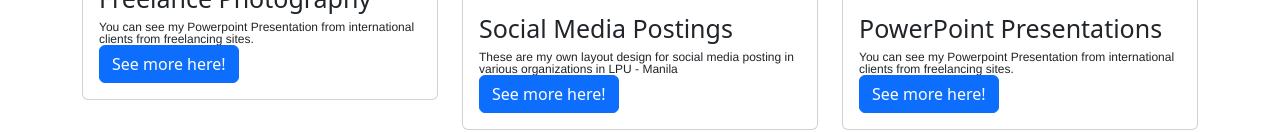
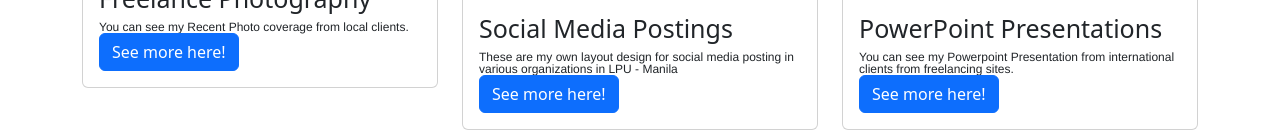
Before and after one commit to Shiloryana/Prelim-Exam, a plain HTML site: page index.html in a window 1280 px wide. Shown: the part 1439-1571 px from the top of the page. Drawn offline with nearby package versions, Linux system fonts and the light colour scheme; files that its build step writes are made by us from their sources.

Commit message:
Update index.html
heuheuh

```diff
--- a/index.html
+++ b/index.html
@@ -107,7 +107,7 @@
           <div class="card-body">
             <h5 class="card-title">Freelance Photography</h5>
             <p class="card-text">
-              You can see my Powerpoint Presentation from international clients from freelancing sites.</p>
+              You can see my Recent Photo coverage from local clients. </p>
             <a href="images/Umagtang, Ferlauren.psd images/Resize.psd" class="btn btn-primary">See more here!</a>
           </div>
         </div>
```
